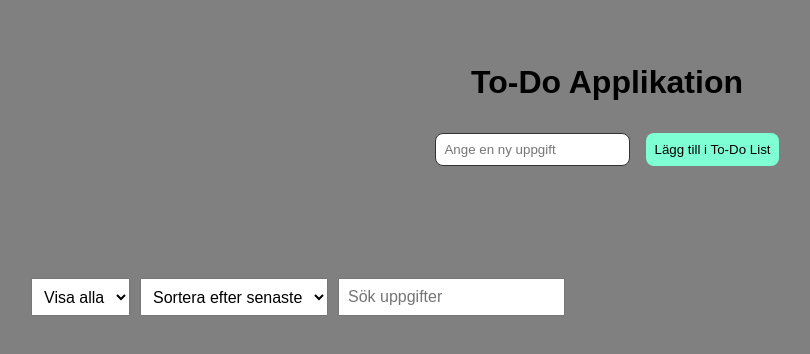
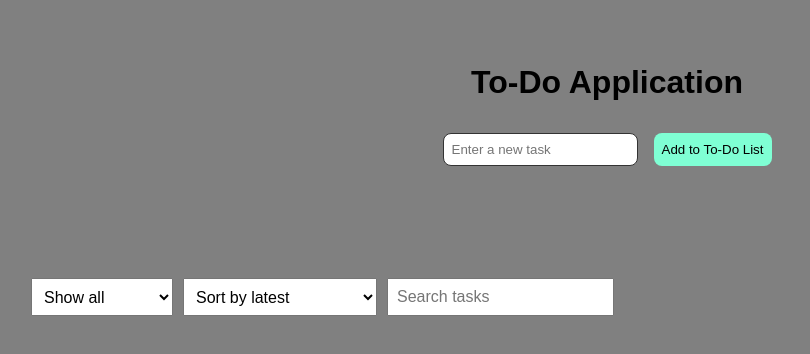
Before and after one commit to Chie1115/Boileroom49, a website: page index.html in a window 1280 px wide. Shown: the whole page, without its empty margins (33-843 px from the left). Drawn offline with Linux system fonts and the light colour scheme.

Commit message:
change to english

```diff
--- a/index.html
+++ b/index.html
@@ -3,31 +3,31 @@
 <head>
     <meta charset="UTF-8">
     <meta name="viewport" content="width=device-width, initial-scale=1.0">
-    <title>To-Do Applikation</title>
+    <title>To-Do Application</title>
     <link rel="stylesheet" href="style.css">
 </head>
 <body>
     <div class="container">
-        <h1>To-Do Applikation</h1>
+        <h1>To-Do Application</h1>
         <form id="taskForm">
-            <input type="text" id="taskInput" placeholder="Ange en ny uppgift">
-            <button type="submit">Lägg till i To-Do List</button>
+            <input type="text" id="taskInput" placeholder="Enter a new task">
+            <button type="submit">Add to To-Do List</button>
             <p id="message"></p>
         </form>
 
         <div class="controls">
             <select id="filterSelect">
-                <option value="all">Visa alla</option>
-                <option value="completed">Klara</option>
-                <option value="not_completed">Ej klara</option>
+                <option value="all">Show all</option>
+                <option value="completed">Completed</option>
+                <option value="not_completed">Not completed</option>
             </select>
 
             <select id="sortSelect">
-                <option value="date">Sortera efter senaste</option>
-                <option value="status">Sortera efter ej klara</option>
+                <option value="date">Sort by latest</option>
+                <option value="status">Sort by not completed</option>
             </select>
 
-            <input type="text" id="searchInput" placeholder="Sök uppgifter">
+            <input type="text" id="searchInput" placeholder="Search tasks">
         </div>
 
         <ul id="taskList"></ul>
--- a/src/app.ts
+++ b/src/app.ts
@@ -27,7 +27,7 @@ document.addEventListener("DOMContentLoaded", () => {
 
         // If the input is empty, show an error message and stop further execution
         if (taskDescription === "") {
-            message.innerText = "Du måste ange en uppgift.";
+            message.innerText = "You must enter a task.";
             return;
         }
 
@@ -86,17 +86,17 @@ document.addEventListener("DOMContentLoaded", () => {
 
             const completeTask = document.createElement("button");
             completeTask.className = "completeButton";
-            completeTask.textContent = task.isCompleted ? "Ångra" : "Markera uppgift som klar";
+            completeTask.textContent = task.isCompleted ? "Undo" : "Mark task as completed";
             completeTask.addEventListener("click", () => markAsCompleteToDo(task.taskID));
 
             const deleteTask = document.createElement("button");
             deleteTask.className = "deleteButton";
-            deleteTask.textContent = "Ta bort uppgift";
+            deleteTask.textContent = "Delete task";
             deleteTask.addEventListener("click", () => deleteToDo(task.taskID));
 
             const editTask = document.createElement("button");
             editTask.className = "editButton";
-            editTask.textContent = "Redigera uppgift";
+            editTask.textContent = "Edit task";
             editTask.addEventListener("click", () => editToDo(task.taskID));
 
             showTask.appendChild(showDescription);
@@ -136,7 +136,7 @@ document.addEventListener("DOMContentLoaded", () => {
             inputField.className = "editInput";
 
             const saveButton = document.createElement("button");
-            saveButton.textContent = "Spara";
+            saveButton.textContent = "Save";
             saveButton.className = "saveButton";
 
             saveButton.addEventListener("click", () => {
```
Also changed, not shown: dist/app.js, 1 other file.
